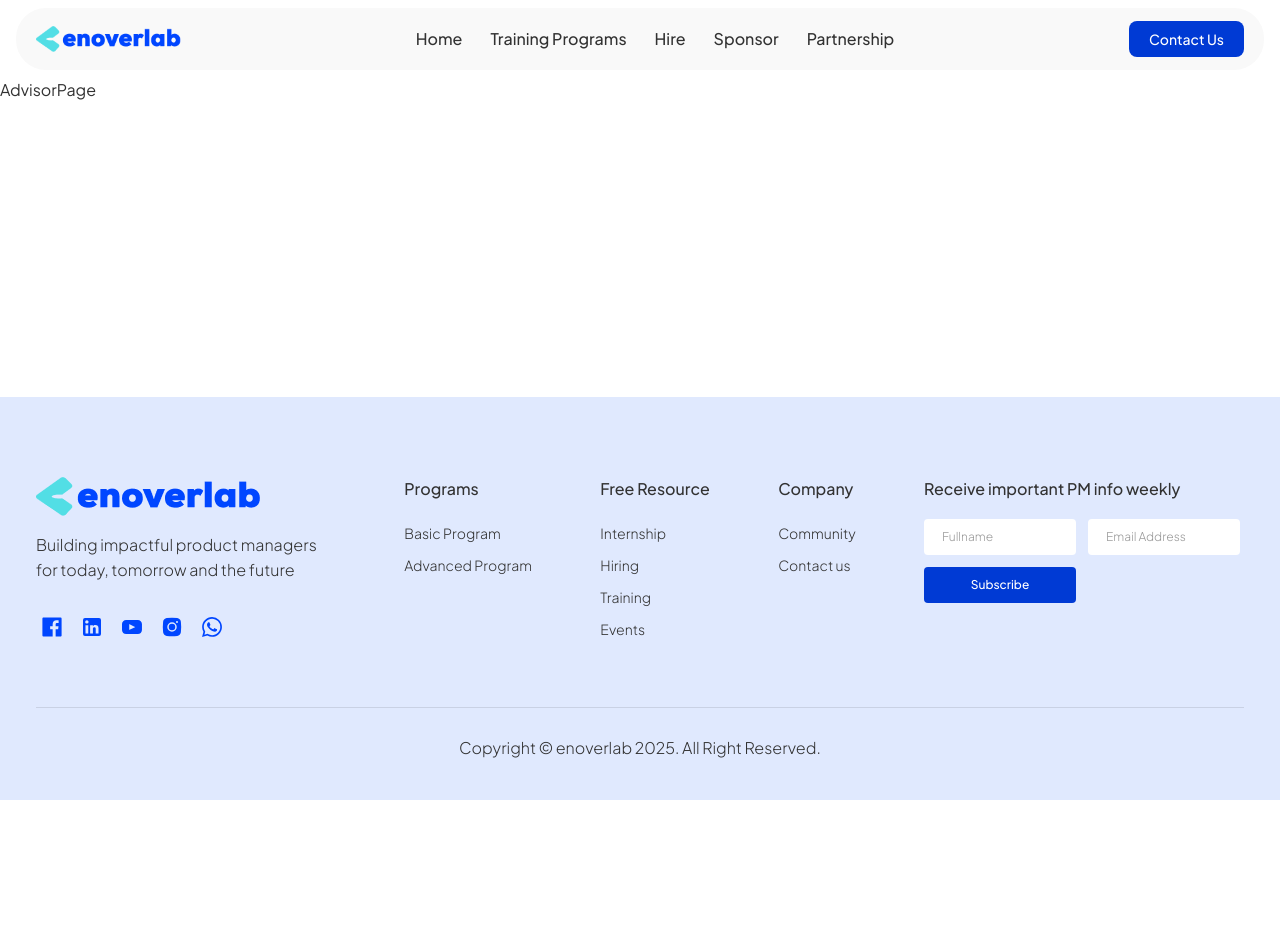
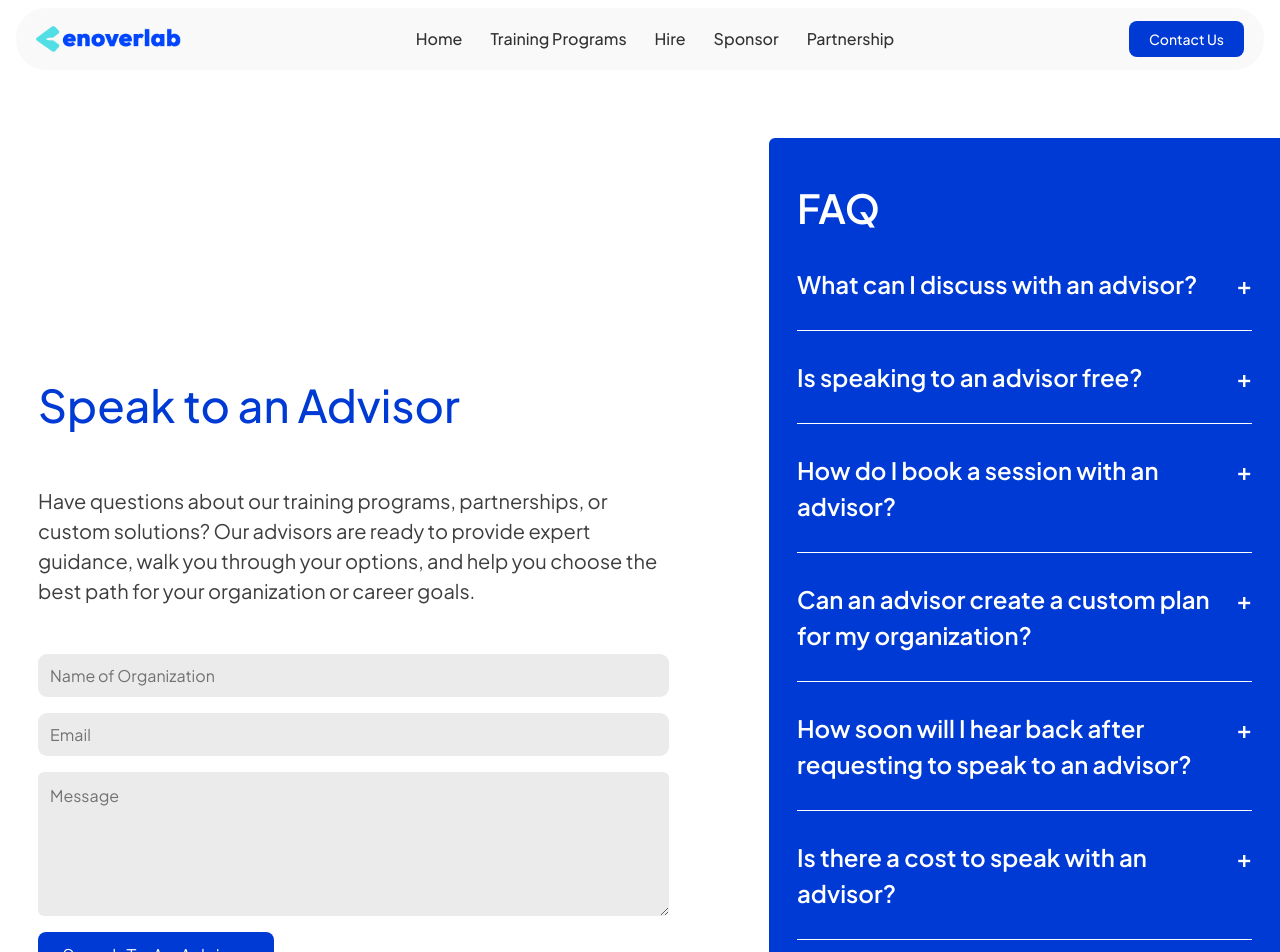
Before and after one commit to Fearless09/enoverlab_new, a Next.js app: page /training_programs/advisor in a window 1280 px wide. Shown: the top 952 px of the page. Before the commit the page ends 800 px from the top, so only its background shows below. Built offline with nearby package versions, Linux system fonts and the light colour scheme.

Commit message:
Advisor Page

```diff
--- a/src/app/training_programs/advisor/page.tsx
+++ b/src/app/training_programs/advisor/page.tsx
@@ -1,5 +1,72 @@
+import Image from 'next/image';
+import FAQItem from '../../../components/shared/FAQItem';
+import { faqItems } from '../../../data/faqData';
+import { Button } from '@/components/ui/Button';
+
 const AdvisorPage = () => {
-  return <div>AdvisorPage</div>;
+  return (
+    <>
+      <div className="flex flex-row justify-between gap-[100px] my-15">
+        <div className="w-[629px] mx-auto grid justify-end items-end space-y-10 items-end text-white ml-10">
+          <div className='flex flex-col gap-12'>
+            <h1 className='text-[45px] text-[#003AD4] font-medium'>Speak to an Advisor</h1>
+            <p className="text-[20px] text-[#3D3D3D]">
+              Have questions about our training programs, partnerships,
+              or custom solutions? Our advisors are ready to provide expert
+              guidance, walk you through your options, and help you choose the
+              best path for your organization or career goals.
+            </p>
+            <form action="" className="flex flex-col justify-end items-start gap-4 rounded">
+              <input
+                type="text"
+                name="Name of Organization"
+                id="Name of Organization"
+                title="Name of Organization"
+                placeholder='Name of Organization'
+                className="bg-[#EBEBEB] text-[#727272] h-[43px] w-[631px] rounded-[9px] p-3 placeholder-[#727272] focus:border-red-400 outline-none"
+              />
+              <input
+                type="email"
+                name="Email of Organization"
+                title="Email of Organization"
+                placeholder='Email'
+                className="bg-[#EBEBEB] text-[#727272] h-[43px] w-[631px] rounded-[9px] p-3 placeholder-[#727272] focus:border-red-400 outline-none"
+              />
+              <textarea
+                name="Message"
+                id="Message"
+                title="Message"
+                rows={5}
+                placeholder='Message'
+                className="bg-[#EBEBEB] text-[#727272] w-[631px] rounded-[6px] p-3 placeholder-[#727272] outline-none"
+              >
+
+                </textarea>
+              <Button
+                variant="primary"
+                size="md"
+                className="text-[20px] font-[300]"
+              >
+                Speak  To An Advisor
+              </Button>
+            </form>
+          </div>
+        </div>
+        <div className="w-[597px] bg-[#003AD4] px-7 py-10  mx-auto rounded-tl-md  rounded-bl-md">
+          <h1 className="text-[40px] text-white font-semibold">FAQ</h1>
+          <div className="max-w-xl mx-auto">
+            {faqItems.map((item) => (
+              <FAQItem
+                key={item.id}
+                question={item.question}
+                answer={item.answer}
+              />
+            ))}
+          </div>
+        </div>
+      </div>
+    </>
+  )
 };
 
 export default AdvisorPage;
--- a/src/app/training_programs/components/Advisors.tsx
+++ b/src/app/training_programs/components/Advisors.tsx
@@ -15,7 +15,7 @@ const Advisors = () => {
             </p>
             <UiLink
               variant="outline"
-              href="/contact-us"
+              href="../../training_programs/advisor"
               size="md"
               className="bg-primary-400 flex flex-row justify-between gap-14 border-white text-white font-[300]"
             >
--- /dev/null
+++ b/src/components/shared/FAQItem.js
@@ -0,0 +1,23 @@
+"use client"
+import { useState } from 'react';
+
+const FAQItem = ({ question, answer }) => {
+  const [isOpen, setIsOpen] = useState(false);
+
+  return (
+    <div className="border-b border-white py-4">
+      <button
+        className="flex justify-between items-start w-full text-left font-semibold text-[24px] py-3 text-white "
+        onClick={() => setIsOpen(!isOpen)}
+      >
+        {question}
+        <span>{isOpen ? '-' : '+'}</span>
+      </button>
+      {isOpen && (
+        <p className="mt-2 text-white">{answer}</p>
+      )}
+    </div>
+  );
+};
+
+export default FAQItem;
--- /dev/null
+++ b/src/data/faqData.tsx
@@ -0,0 +1,33 @@
+    // data/faqData.js
+    export const faqItems = [
+      {
+        id: 1,
+        question: "What can I discuss with an advisor?",
+        answer: "You can talk about training options, partnership opportunities, customized programs, or guidance on choosing the right plan.",
+      },
+      {
+        id: 2,
+        question: "Is speaking to an advisor free?",
+        answer: "Yes, our advisory sessions are completely free and designed to help you make informed decisions.",
+      },
+      {
+        id: 3,
+        question: "How do I book a session with an advisor?",
+        answer: "Simply fill out the form or click the “Speak to an Advisor” button, and we’ll schedule a convenient time with you.",
+      },
+      {
+        id: 4,
+        question: "Can an advisor create a custom plan for my organization?",
+        answer: "Yes, our advisors will work with you to understand your needs and build a tailored solution.",
+      },
+      {
+        id: 5,
+        question: "How soon will I hear back after requesting to speak to an advisor?",
+        answer: "You’ll typically receive a response within 24–48 hours.",
+      },
+      {
+        id: 6,
+        question: "Is there a cost to speak with an advisor?",
+        answer: "No, speaking to an advisor is completely free. It’s part of our commitment to helping you make informed decisions before you begin your journey with us.",
+      },
+    ];
--- a/tsconfig.json
+++ b/tsconfig.json
@@ -17,6 +17,7 @@
     "isolatedModules": true,
     "jsx": "react-jsx",
     "incremental": true,
+    "forceConsistentCasingInFileNames": true,
     "plugins": [
       {
         "name": "next"
@@ -32,6 +33,7 @@
     "next-env.d.ts",
     "**/*.ts",
     "**/*.tsx",
+    "**/*.js",
     ".next/types/**/*.ts",
     ".next/dev/types/**/*.ts"
   ],
```
